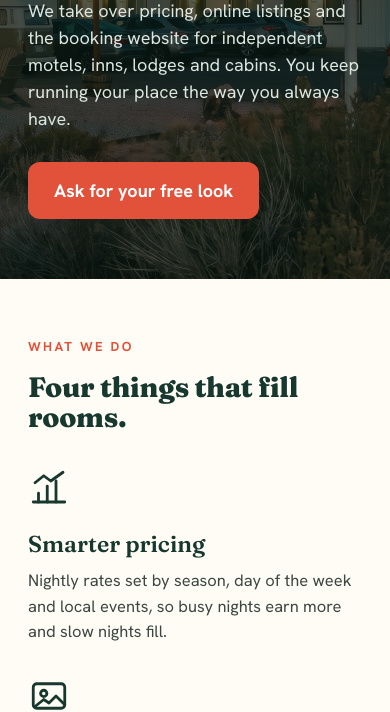
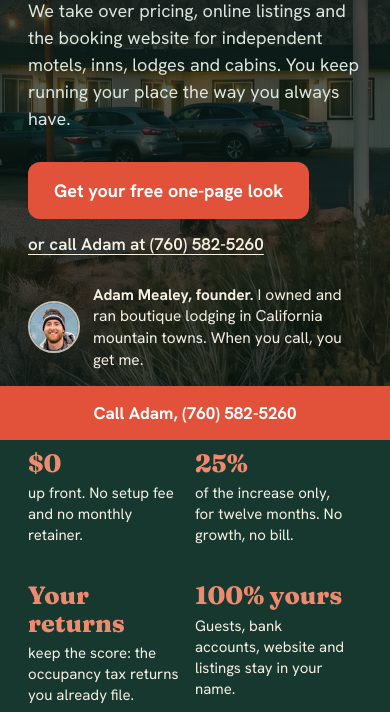
Before and after one commit to adamcrunchbnb/innkeeper-site, a plain HTML site: page index.html in a window 390 px wide. Shown: the part 404-1116 px from the top of the page. Drawn offline with Linux system fonts and the light colour scheme.

Commit message:
Founder line and call to action in the hero, proof strip, worked example, three more answers, call bar on phones

```diff
--- a/index.html
+++ b/index.html
@@ -97,11 +97,14 @@
       <div>
         <h1>More booked nights, at better prices. <em>You pay only when revenue grows.</em></h1>
         <p class="dek">We take over pricing, online listings and the booking website for independent motels, inns, lodges and cabins. You keep running your place the way you always have.</p>
-        <a class="btn" href="#contact">Ask for your free look</a>
+        <div class="herocta"><a class="btn" href="mailto:adam@theinnkeeperagency.com?subject=Free%20look%20at%20my%20rates&body=Hi%20Adam%2C%0A%0AMy%20place%20is%3A%20%0ATown%3A%20%0ABest%20number%20to%20reach%20me%3A%20%0A%0APlease%20send%20the%20free%20one-page%20look.">Get your free one-page look</a><a class="alt" href="tel:+17605825260">or call Adam at (760) 582-5260</a></div>
+        <div class="founder"><img src="adam-headshot.jpg" alt="Adam Mealey" width="52" height="52"><span><b>Adam Mealey, founder.</b> I owned and ran boutique lodging in California mountain towns. When you call, you get me.</span></div>
       </div>
     </div>
   </div>
 </header>
+
+<div class="proof"><div class="wrap"><div class="p"><b>$0</b><span>up front. No setup fee and no monthly retainer.</span></div><div class="p"><b>25%</b><span>of the increase only, for twelve months. No growth, no bill.</span></div><div class="p"><b>Your returns</b><span>keep the score: the occupancy tax returns you already file.</span></div><div class="p"><b>100% yours</b><span>Guests, bank accounts, website and listings stay in your name.</span></div></div></div>
 
 <main>
 <section id="what">
@@ -165,6 +168,7 @@
           <li><svg viewBox="0 0 24 24" aria-hidden="true"><path d="M4 12.5l5 5L20 6.5"/></svg><span><b>Nothing up front.</b> No setup fee and no monthly retainer.</span></li>
           <li><svg viewBox="0 0 24 24" aria-hidden="true"><path d="M4 12.5l5 5L20 6.5"/></svg><span><b>Paid only on growth.</b> We earn 25 percent of the increase in your room revenue. If it does not grow, you owe nothing.</span></li>
           <li><svg viewBox="0 0 24 24" aria-hidden="true"><path d="M4 12.5l5 5L20 6.5"/></svg><span><b>Measured on your own numbers.</b> The occupancy tax returns you already file, against the same months last year.</span></li>
+          <li><svg viewBox="0 0 24 24" aria-hidden="true"><path d="M4 12.5l5 5L20 6.5"/></svg><span><b>In dollars.</b> If your rooms brought in $90,000 last summer and $102,000 this summer, the increase is $12,000. You keep $9,000 of it and we earn $3,000. An example of the arithmetic, not a forecast.</span></li>
           <li><svg viewBox="0 0 24 24" aria-hidden="true"><path d="M4 12.5l5 5L20 6.5"/></svg><span><b>You stay in control.</b> Your guests, staff, bank accounts, website and listings all stay yours.</span></li>
         </ul>
       </div>
@@ -181,6 +185,7 @@
       <div class="step"><div class="n">2</div><div><h3>A fifteen-minute call</h3><p>You tell us how you set rates today. We tell you what we would change.</p></div></div>
       <div class="step"><div class="n">3</div><div><h3>A twelve-month pilot</h3><p>We do the work and report each month. You watch the numbers on your own returns.</p></div></div>
     </div>
+    <div class="ctarow"><a class="btn" href="mailto:adam@theinnkeeperagency.com?subject=Free%20look%20at%20my%20rates&body=Hi%20Adam%2C%0A%0AMy%20place%20is%3A%20%0ATown%3A%20%0ABest%20number%20to%20reach%20me%3A%20%0A%0APlease%20send%20the%20free%20one-page%20look.">Start with the free look</a><span>It takes one email with the name of your place. Free, with no obligation. Or call <a href="tel:+17605825260">(760) 582-5260</a>.</span></div>
   </div>
 </section>
 
@@ -193,6 +198,9 @@
       <details><summary>What does it cost?</summary><p>Nothing up front. We earn 25 percent of the increase in room revenue over the same months of the year before, for twelve months. If revenue does not grow, the owner owes nothing for our time. Outside costs, such as a local photographer, are paid by the owner only when approved first.</p></details>
       <details><summary>How is growth measured?</summary><p>On the transient occupancy tax returns the owner already files with the city or county. Nobody has to take our word for the result.</p></details>
       <details><summary>What stays with the owner?</summary><p>Everything about running the place: guests, staff, cleaning, the phone and the front desk. Every payment goes straight to the owner's own accounts, and the website, photos and listings stay in the owner's name.</p></details>
+      <details><summary>What access do you need?</summary><p>A user login to the booking sites, the reservation program, the website and the Google listing. Ownership of every account stays with the owner, and we never see or change bank or payout details.</p></details>
+      <details><summary>What happens after twelve months?</summary><p>The pilot ends. The website, the domain, the photos and every account are in the owner's name and stay there. If both sides want to continue, we write a new agreement.</p></details>
+      <details><summary>Can the owner end it early?</summary><p>Yes. Either side can end the pilot with written notice. The agreement spells out the notice period and what is owed on growth already achieved, and the owner reads it before deciding anything.</p></details>
       <details><summary>Do you work with brokers?</summary><p>Yes. If you list small lodging and have an owner whose income does not yet support the price they want, we can help raise the numbers a buyer and a lender look at. It costs the broker nothing.</p></details>
     </div>
   </div>
@@ -208,15 +216,17 @@
         <p class="bio">I owned and ran boutique lodging in California mountain towns. Now I do the same pricing and listing work for independent owners.</p>
       </div>
       <div class="cta">
-        <div class="ask">Ask for your free look</div>
+        <div class="ask">Get your free look, or book a 15-minute call</div>
         <a class="tel" href="tel:+17605825260">(760) 582-5260</a>
-        <a class="mail" href="mailto:adam@theinnkeeperagency.com?subject=Free%20look%20at%20my%20rates">adam@theinnkeeperagency.com</a>
+        <a class="mail" href="mailto:adam@theinnkeeperagency.com?subject=Free%20look%20at%20my%20rates&body=Hi%20Adam%2C%0A%0AMy%20place%20is%3A%20%0ATown%3A%20%0ABest%20number%20to%20reach%20me%3A%20%0A%0APlease%20send%20the%20free%20one-page%20look.">adam@theinnkeeperagency.com</a>
       </div>
     </div>
     <p class="legal">The Innkeeper Agency, California. We do not list, sell or value property, and we do not give legal or tax advice. <a href="brokers.html">For brokers</a>. <a href="innkeeper-agency-overview.pdf">Download the one-page overview (PDF)</a></p>
   </div>
 </footer>
 
+<div class="stick"><a href="tel:+17605825260">Call Adam, (760) 582-5260</a></div>
+
 <!-- Cloudflare Web Analytics --><script type="module" src="https://static.cloudflareinsights.com/beacon.min.js" data-cf-beacon='{"token": "eb9034955fdf4686a08cb6ad9f226a54"}'></script><!-- End Cloudflare Web Analytics -->
 </body>
 </html>
--- a/styles.css
+++ b/styles.css
@@ -99,3 +99,25 @@
   .legal a { color: var(--sage); }
   @media (max-width: 900px) { .two { grid-template-columns: 1fr; } .nav .links a.opt { display: none; } }
   @media (max-width: 560px) { .nav .links { gap: 14px; font-size: 14.5px; } .nav .links a.call { display: none; } }
+
+/* Conversion pass, 2026-11-24: hero call to action, founder line, proof strip, call bar on phones */
+.herocta { display: flex; flex-wrap: wrap; align-items: center; gap: 12px 22px; }
+.herocta .alt { color: var(--cream); font-weight: 600; text-underline-offset: 4px; }
+.founder { display: flex; align-items: center; gap: 13px; margin-top: 26px; color: var(--cream); font-size: 15.5px; line-height: 1.4; max-width: 470px; }
+.founder img { width: 52px; height: 52px; border-radius: 50%; object-fit: cover; flex: none; border: 2px solid rgba(246,240,227,.75); }
+.proof { background: var(--pine); color: var(--cream); border-top: 1px solid rgba(246,240,227,.14); }
+.proof .wrap { display: grid; grid-template-columns: repeat(4, 1fr); }
+.proof .p { padding: 24px 22px 26px; border-left: 1px solid rgba(246,240,227,.16); font-size: 15px; line-height: 1.4; }
+.proof .p:first-child { border-left: 0; padding-left: 0; }
+.proof .p b { display: block; font-family: "Fraunces", Georgia, serif; font-weight: 800; font-size: 30px; line-height: 1.1; color: #f08a6f; margin-bottom: 6px; }
+.ctarow { margin-top: 38px; display: flex; flex-wrap: wrap; align-items: center; gap: 14px 22px; font-size: 16px; }
+.ctarow span { max-width: 520px; }
+.stick { display: none; }
+@media (max-width: 760px) {
+  .proof .wrap { grid-template-columns: 1fr 1fr; }
+  .proof .p { padding: 18px 14px 18px 0; border-left: 0; }
+  .proof .p b { font-size: 25px; }
+  body { padding-bottom: 54px; }
+  .stick { display: block; position: fixed; left: 0; right: 0; bottom: 0; background: var(--neon); text-align: center; padding: 14px 12px; z-index: 20; }
+  .stick a { color: #fff; font-weight: 700; text-decoration: none; font-size: 17px; }
+}
```
Also changed, not shown: brokers.html (+5 -2 lines).
